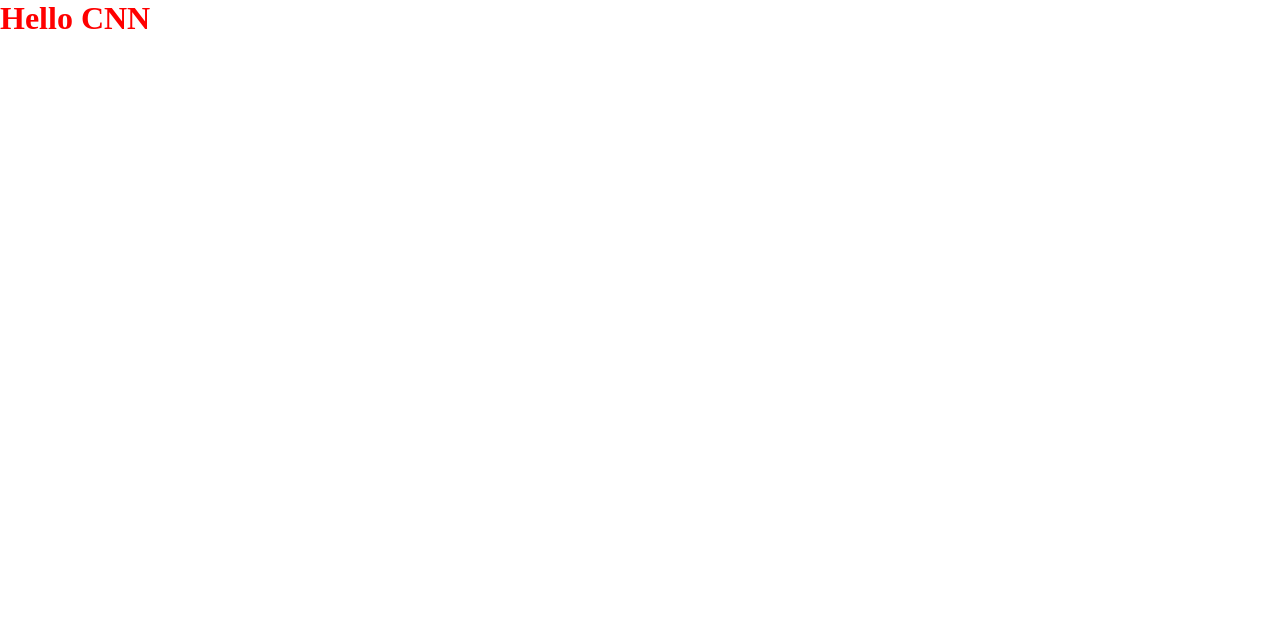
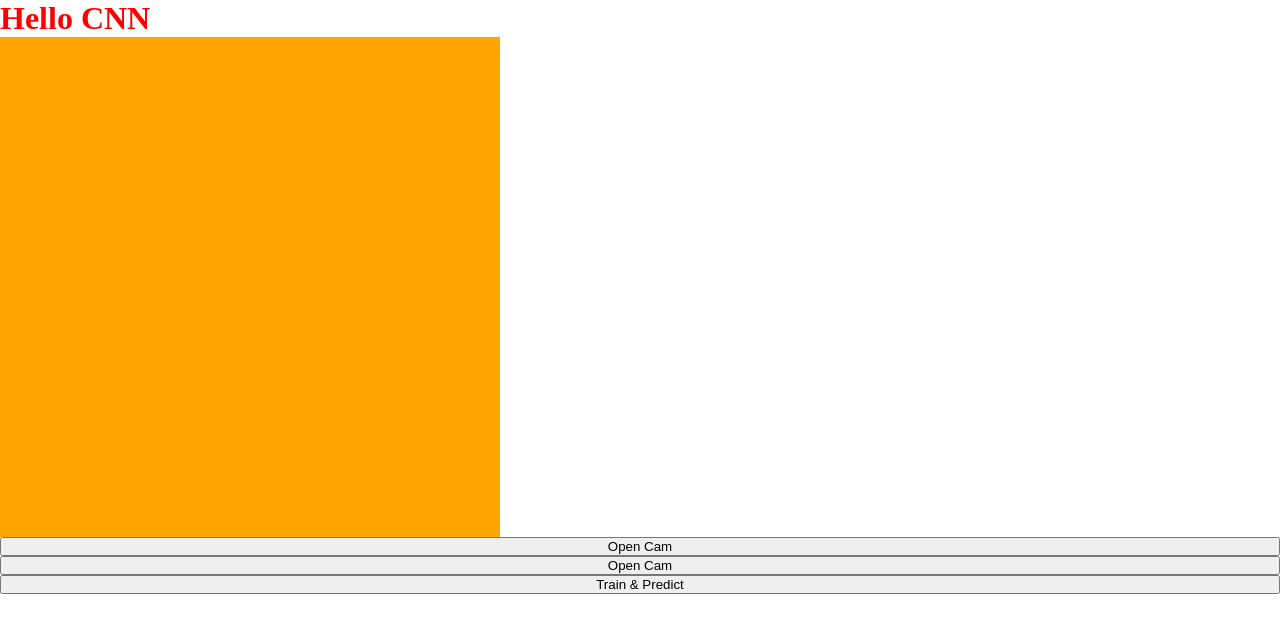
Before and after one commit to codeyourwaytofreedom/con_neu_network, a Next.js app: page / in a window 1280 px wide. Shown: the top 632 px of the page. Built offline with nearby package versions, Linux system fonts and the light colour scheme.

Commit message:
tensorflow installed.
boilerplate under construction.

keep going.

remember why you started.

```diff
--- a/components/hp.tsx
+++ b/components/hp.tsx
@@ -1,11 +1,39 @@
+import { useRef, useState } from "react";
 import hp from "../styles/Hp.module.css";
+import * as tf from "@tensorflow/tfjs";
+import { GraphModel } from "@tensorflow/tfjs";
 
 
 const Hp = () => {
+    const VIDEO = useRef<HTMLVideoElement>(null);
+    const ENABLE_CAM_BUTTON = useRef<HTMLButtonElement>(null);
+    const TRAIN_BUTTON = useRef<HTMLButtonElement>(null);
+    const MN_INPUT_WID  = 224;
+    const MN_INPUT_HEI = 224;
+    const STOP_DATA_GATHER = -1;
+
+    const [mobilnet, setMobileNet] = useState<GraphModel>();
+    let gatherDataState = STOP_DATA_GATHER;
+    let videoPlaying = false;
+    let trainingDataInputs = [];
+    let trainingDataOutputs = [];
+    let example_count = [];
+    let predict = false;
+
+
+    const loadMobilNetFeatureModel = async () =>{
+        const URL = "https://tfhub.dev/google/tfjs-model/imagenet/mobilenet_v3_small_100_224/feature_vector/5/default/1";
+        await tf.loadGraphModel(URL, {fromTFHub:true}).then(mod => setMobileNet(mod))
+    }
+
     return (
         <>
             <div className={hp.frame}>
                 <h1>Hello CNN</h1>
+                <video autoPlay ref={VIDEO}/>
+                <button data-1hot = {0} ref={ENABLE_CAM_BUTTON}>Open Cam</button>
+                <button data-1hot = {1} ref={TRAIN_BUTTON}>Open Cam</button>
+                <button>Train & Predict</button>
             </div>
         </>
      );
--- a/package.json
+++ b/package.json
@@ -10,6 +10,7 @@
   },
   "dependencies": {
     "@next/font": "13.4.5",
+    "@tensorflow/tfjs": "^4.7.0",
     "@types/node": "20.3.0",
     "@types/react": "18.2.11",
     "@types/react-dom": "18.2.4",
--- a/styles/Hp.module.css
+++ b/styles/Hp.module.css
@@ -1,3 +1,11 @@
+.frame {
+  display: grid;
+}
+.frame video {
+  width: 500px;
+  height: 500px;
+  background: orange;
+}
 .frame h1 {
   color: red;
 }/*# sourceMappingURL=Hp.module.css.map */
--- a/styles/Hp.module.scss
+++ b/styles/Hp.module.scss
@@ -1,4 +1,10 @@
 .frame{
+    display: grid;
+    video{
+        width: 500px;
+        height: 500px;
+        background: orange;
+    }
     h1{
         color:red;
     }
```
Also changed, not shown: 2 other files (tests, documents, lock files or other folders).
